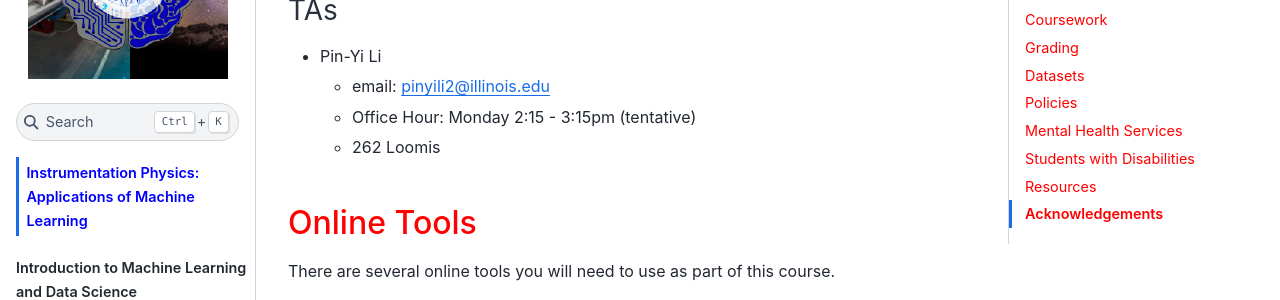
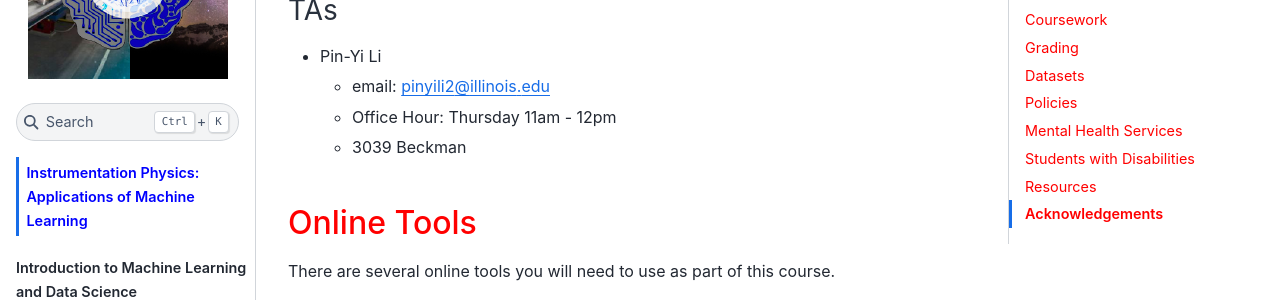
Before and after one commit to illinois-ipaml/MachineLearningForPhysics, a Jupyter Book: the page built from intro.md, in a window 1280 px wide and 900 px high, scrolled down 2876 px. Shown: the part 153-453 px from the top of the window. Built offline with Jupyter Book 1.0.4 settings and Sphinx 7.4.7 and the Sphinx Book theme 1.1.4, drawn with Linux system fonts in a browser that asks for light colours; pages that are not in the unit, such as notebooks, are missing from menus.

Commit message:
Update intro.md

```diff
--- a/intro.md
+++ b/intro.md
@@ -53,8 +53,8 @@ A distinguishing feature of this course is its sharp focus on endeavors in the d
 ### TAs
 * Pin-Yi Li
   * email: pinyili2@illinois.edu
-  * Office Hour: Monday 2:15 - 3:15pm (tentative)
-  * 262 Loomis
+  * Office Hour: Thursday 11am - 12pm
+  * 3039 Beckman
 
 ## <span style="color:Red">Online Tools</span>
 
```
